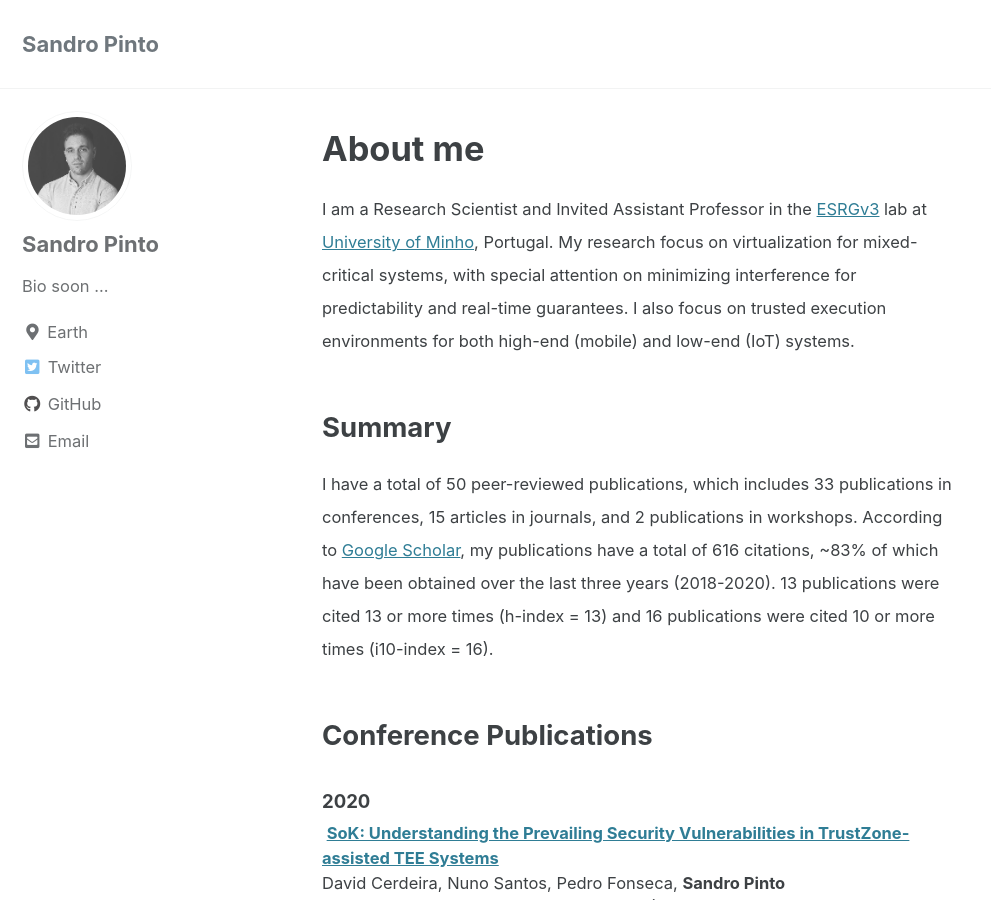
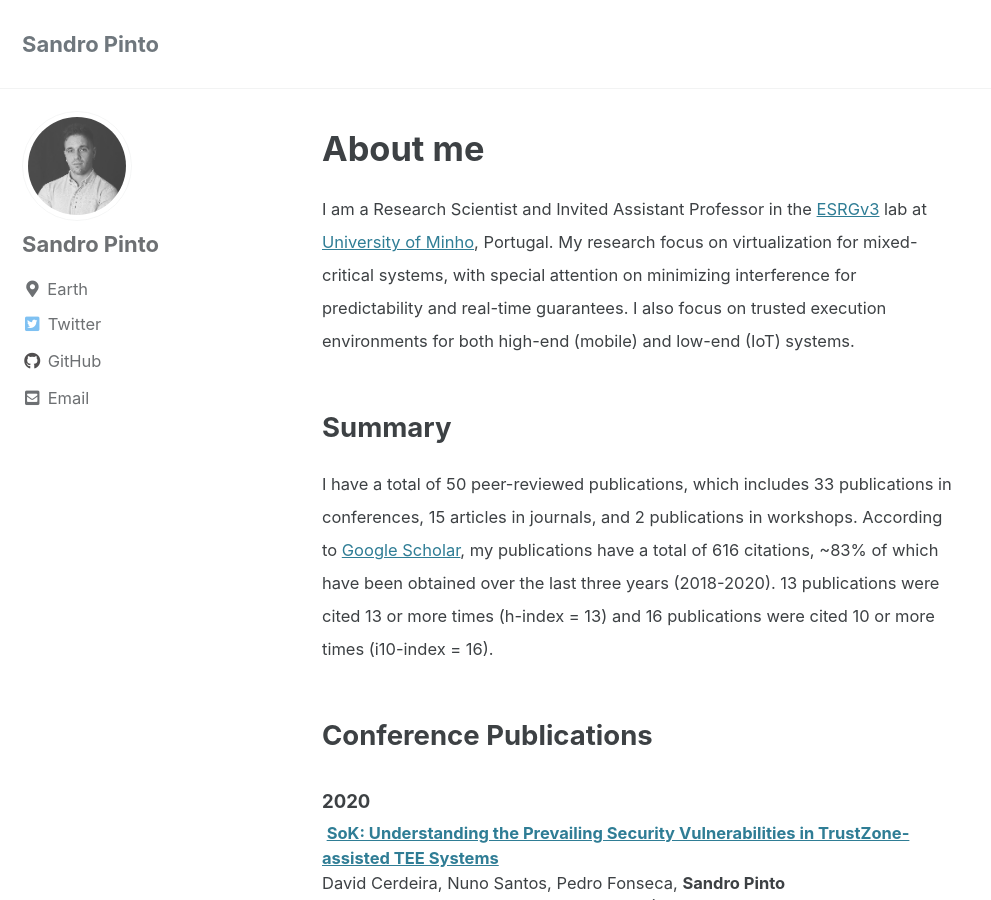
Before and after one commit to sandro2pinto/sandro2pinto.github.io, a Jekyll site: the page built from index.html, in a window 1280 px wide and 900 px high. Shown: the whole window, without its empty margins (0-991 px from the left). Built offline with Jekyll 4.4.1, drawn with Linux system fonts in a browser that asks for light colours; cached includes are drawn as plain includes; the list of posts is cut into pages by our own code.

Commit message:
Remove Bio

```diff
--- a/_config.yml
+++ b/_config.yml
@@ -95,7 +95,7 @@ analytics:
 author:
   name             : "Sandro Pinto"
   avatar           : "images/sandropinto-bio-photo.jpg"
-  bio              : "Bio soon ..."
+  bio              : ""
   location         : "Earth"
   email            : "sandro2pinto@gmail.com"
   links:
```
